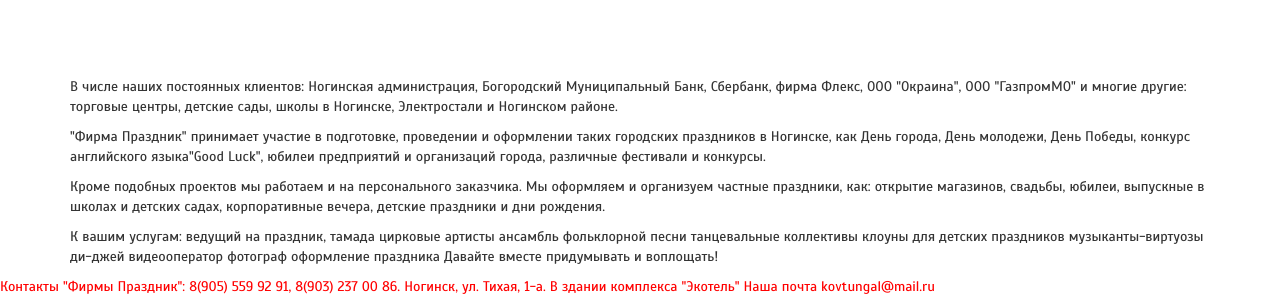
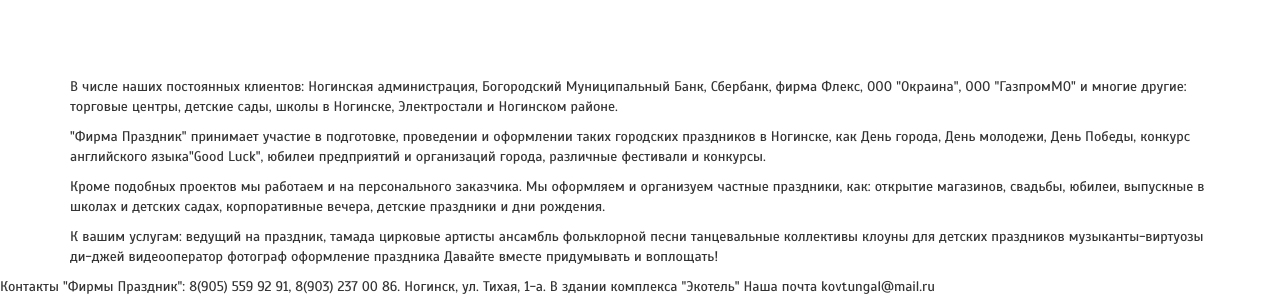
Before and after one commit to BeVigilant1/firmaprazdnik, a website: page index.html in a window 1280 px wide. Shown: the part 607-914 px from the top of the page. Drawn offline with nearby package versions, Linux system fonts and the light colour scheme.

Commit message:
style light fix

```diff
--- a/css/app.css
+++ b/css/app.css
@@ -1,8 +1,7 @@
 body {
   padding-top: 40px;
   font-family: 'Scada', sans-serif; }
-  body .footer {
-    color: red; }
+
 
 .jumbotron p:first-child {
   margin-top: 10px; }
```
